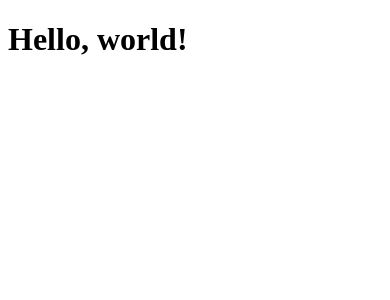
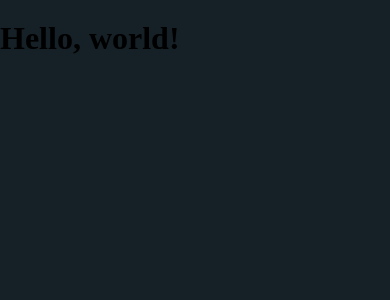
Before and after one commit to chrisperaza/portfolio-dev, a React (Vite) app: page / in a window 390 px wide. Shown: the top 300 px of the page. Built offline with nearby package versions, Linux system fonts and the light colour scheme.

Commit message:
Add init body and header mobile styles

```diff
--- a/src/index.css
+++ b/src/index.css
@@ -1,3 +1,13 @@
+/* // <weight>: Use a value from 100 to 900
+// <uniquifier>: Use a unique and descriptive class name
+
+.inter-<uniquifier> {
+  font-family: "Inter", sans-serif;
+  font-optical-sizing: auto;
+  font-weight: <weight>;
+  font-style: normal;
+} */
+
 /*****************************/
 /*** VARIABLE STYLES ***/
 /*****************************/
@@ -11,116 +21,45 @@
   --main: #53a8f2;
   --main_2: #fff;
   --dark_clear: #fff;
+  /* font family */
+  --inter: 'Inter', sans-serif;
 }
 
-/* :root {
-  --text: #6b6375;
-  --text-h: #08060d;
-  --bg: #fff;
-  --border: #e5e4e7;
-  --code-bg: #f4f3ec;
-  --accent: #aa3bff;
-  --accent-bg: rgba(170, 59, 255, 0.1);
-  --accent-border: rgba(170, 59, 255, 0.5);
-  --social-bg: rgba(244, 243, 236, 0.5);
-  --shadow:
-    rgba(0, 0, 0, 0.1) 0 10px 15px -3px, rgba(0, 0, 0, 0.05) 0 4px 6px -2px;
-
-  --sans: system-ui, 'Segoe UI', Roboto, sans-serif;
-  --heading: system-ui, 'Segoe UI', Roboto, sans-serif;
-  --mono: ui-monospace, Consolas, monospace;
-
-  font: 18px/145% var(--sans);
-  letter-spacing: 0.18px;
-  color-scheme: light dark;
-  color: var(--text);
-  background: var(--bg);
-  font-synthesis: none;
-  text-rendering: optimizeLegibility;
-  -webkit-font-smoothing: antialiased;
-  -moz-osx-font-smoothing: grayscale;
-
-  @media (max-width: 1024px) {
-    font-size: 16px;
-  }
-}
-
-@media (prefers-color-scheme: dark) {
-  :root {
-    --text: #9ca3af;
-    --text-h: #f3f4f6;
-    --bg: #16171d;
-    --border: #2e303a;
-    --code-bg: #1f2028;
-    --accent: #c084fc;
-    --accent-bg: rgba(192, 132, 252, 0.15);
-    --accent-border: rgba(192, 132, 252, 0.5);
-    --social-bg: rgba(47, 48, 58, 0.5);
-    --shadow:
-      rgba(0, 0, 0, 0.4) 0 10px 15px -3px, rgba(0, 0, 0, 0.25) 0 4px 6px -2px;
-  }
-
-  #social .button-icon {
-    filter: invert(1) brightness(2);
-  }
-}
-
-body {
+/*****************************/
+/*** BASIC RESET ***/
+/*****************************/
+* {
   margin: 0;
-}
-
-#root {
-  width: 1126px;
-  max-width: 100%;
-  margin: 0 auto;
-  text-align: center;
-  border-inline: 1px solid var(--border);
-  min-height: 100svh;
-  display: flex;
-  flex-direction: column;
+  padding: 0;
   box-sizing: border-box;
 }
 
-h1,
-h2 {
-  font-family: var(--heading);
-  font-weight: 500;
-  color: var(--text-h);
+/*****************************/
+/*** BODY ***/
+/*****************************/
+body {
+  background-color: var(--body);
+  padding: 20px 0 60px 0;
+  width: 100%;
 }
 
-h1 {
-  font-size: 56px;
-  letter-spacing: -1.68px;
-  margin: 32px 0;
-  @media (max-width: 1024px) {
-    font-size: 36px;
-    margin: 20px 0;
+/*****************************/
+/*** HEADER ***/
+/*****************************/
+.header {
+  display: flex;
+  flex-direction: row;
+  width: 100%;
+  padding: 5px 20px;
+  align-items: center;
+  justify-content: space-between;
+
+  .profilePhoto-small {
+    border-radius: 100%;
+    width: 40px;
+  }
+
+  .burgerMenu-icon {
+    fill: var(--content);
   }
 }
-h2 {
-  font-size: 24px;
-  line-height: 118%;
-  letter-spacing: -0.24px;
-  margin: 0 0 8px;
-  @media (max-width: 1024px) {
-    font-size: 20px;
-  }
-}
-p {
-  margin: 0;
-}
-
-code,
-.counter {
-  font-family: var(--mono);
-  display: inline-flex;
-  border-radius: 4px;
-  color: var(--text-h);
-}
-
-code {
-  font-size: 15px;
-  line-height: 135%;
-  padding: 4px 8px;
-  background: var(--code-bg);
-} */
```
